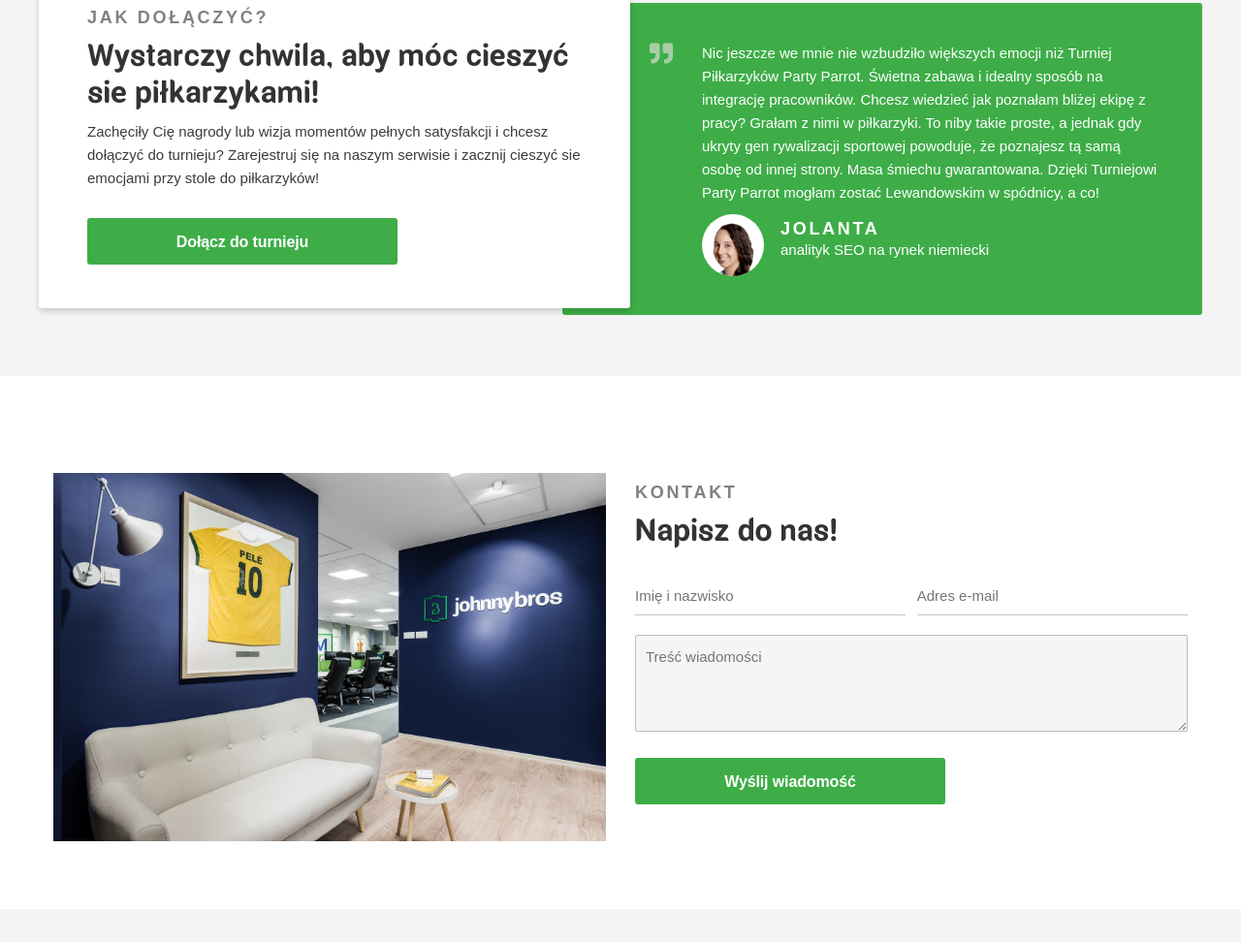
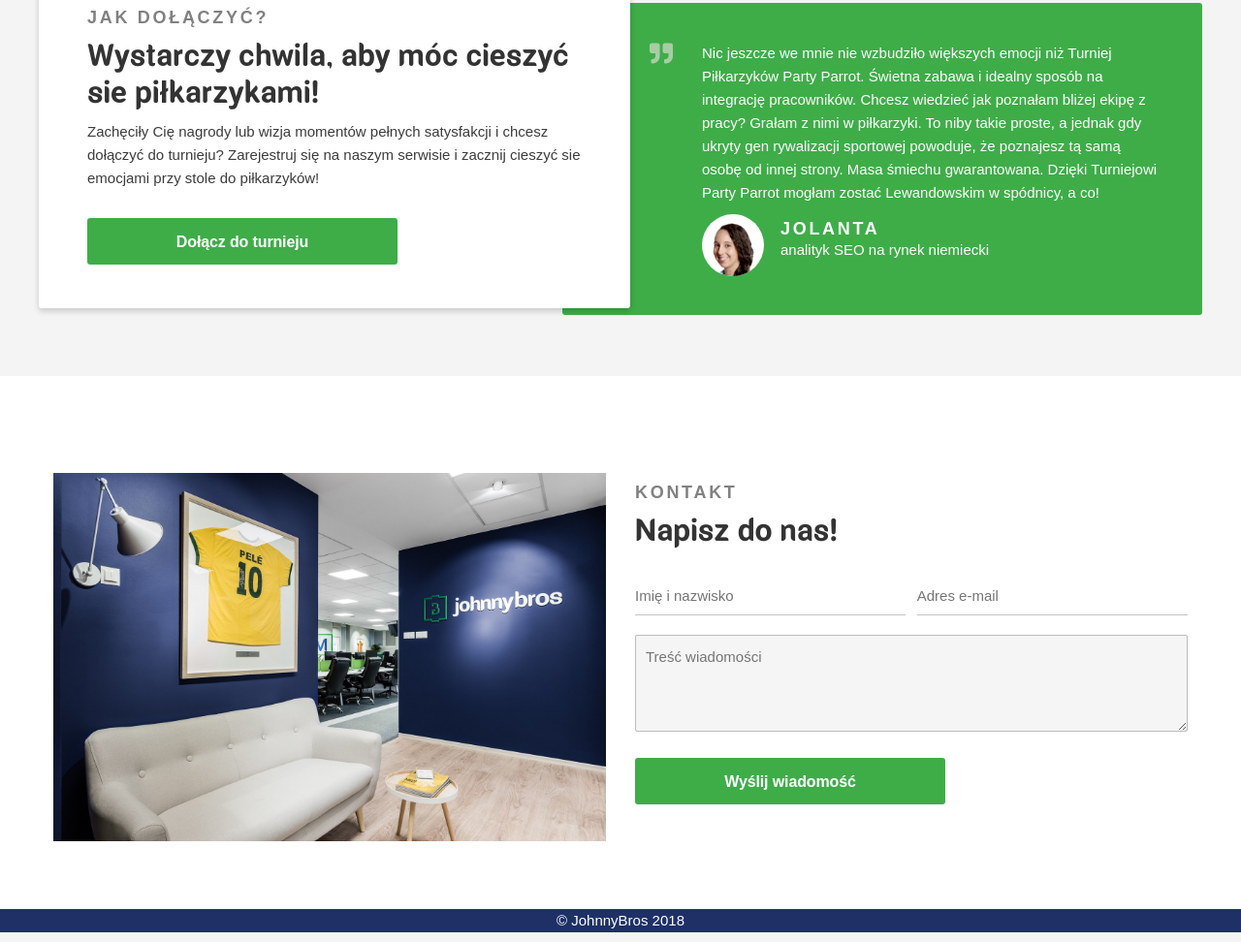
Before and after one commit to ewkaK/CSS-Developer-recruitment-task, a plain HTML site: page index.html in a window 1280 px wide. Shown: the part 2102-3074 px from the top of the page at 97% size. Before the commit the page ends 3040 px from the top, so only its background shows below. Drawn offline with nearby package versions, Linux system fonts and the light colour scheme; a web font is replaced by a local one.

Commit message:
add footer

```diff
--- a/css/style.scss
+++ b/css/style.scss
@@ -194,6 +194,13 @@ nav {
   }
 }
 
+footer{
+  background: $color-secondary;
+  color: #fff;
+  text-align: center;
+  padding: 3rem 0px 2rem;
+}
+
 /* other useful classes ******************************************************** */
 
 .overlap-boxes {
--- a/index.html
+++ b/index.html
@@ -72,7 +72,6 @@
 
         </div>
     </div>
-
 
     <div id="reward">
         <div class="container-limited-width">
@@ -187,10 +186,10 @@
             </div>
         </div>
     </div>
-
 </main>
 
-<footer></footer>
-
+<footer>
+    <p>&copy; JohnnyBros 2018</p>
+</footer>
 </body>
 </html>
```
Also changed, not shown: css/style.css, 1 other file.
